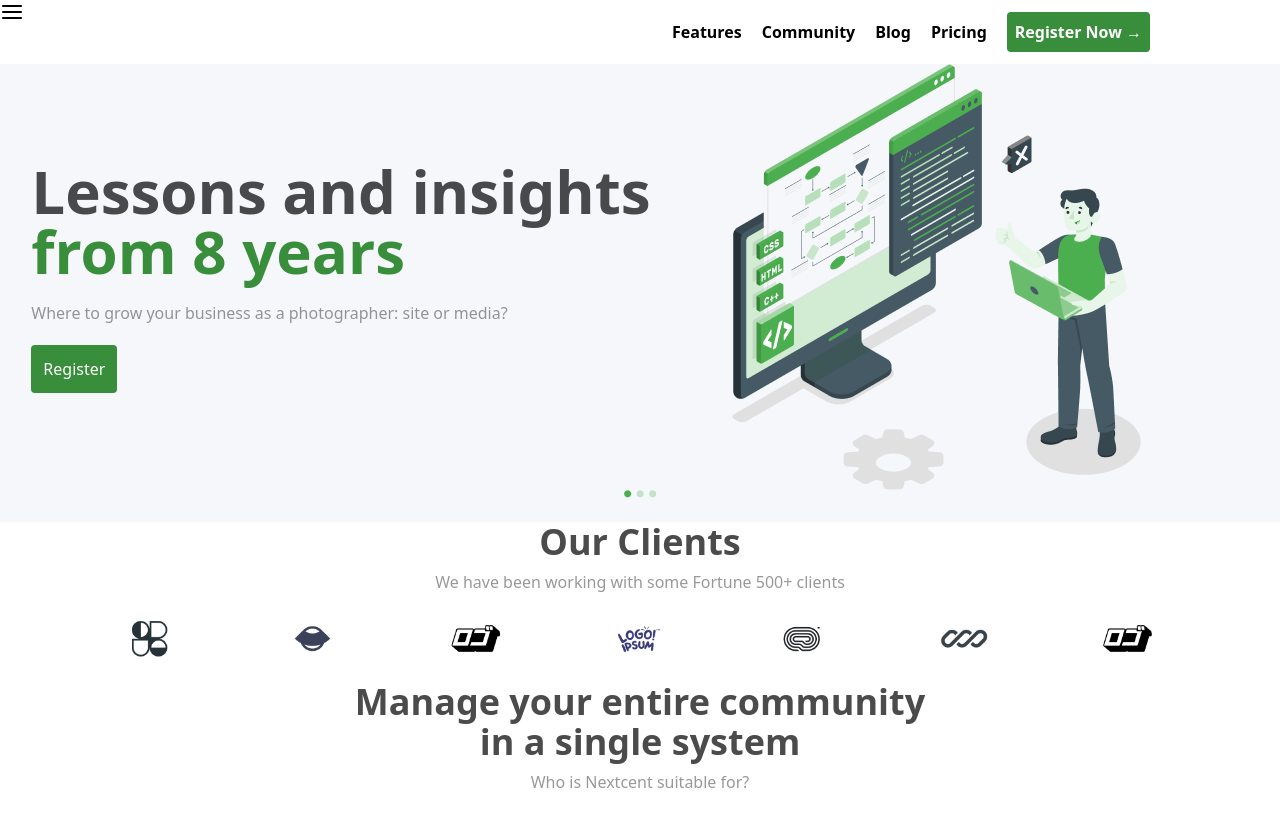
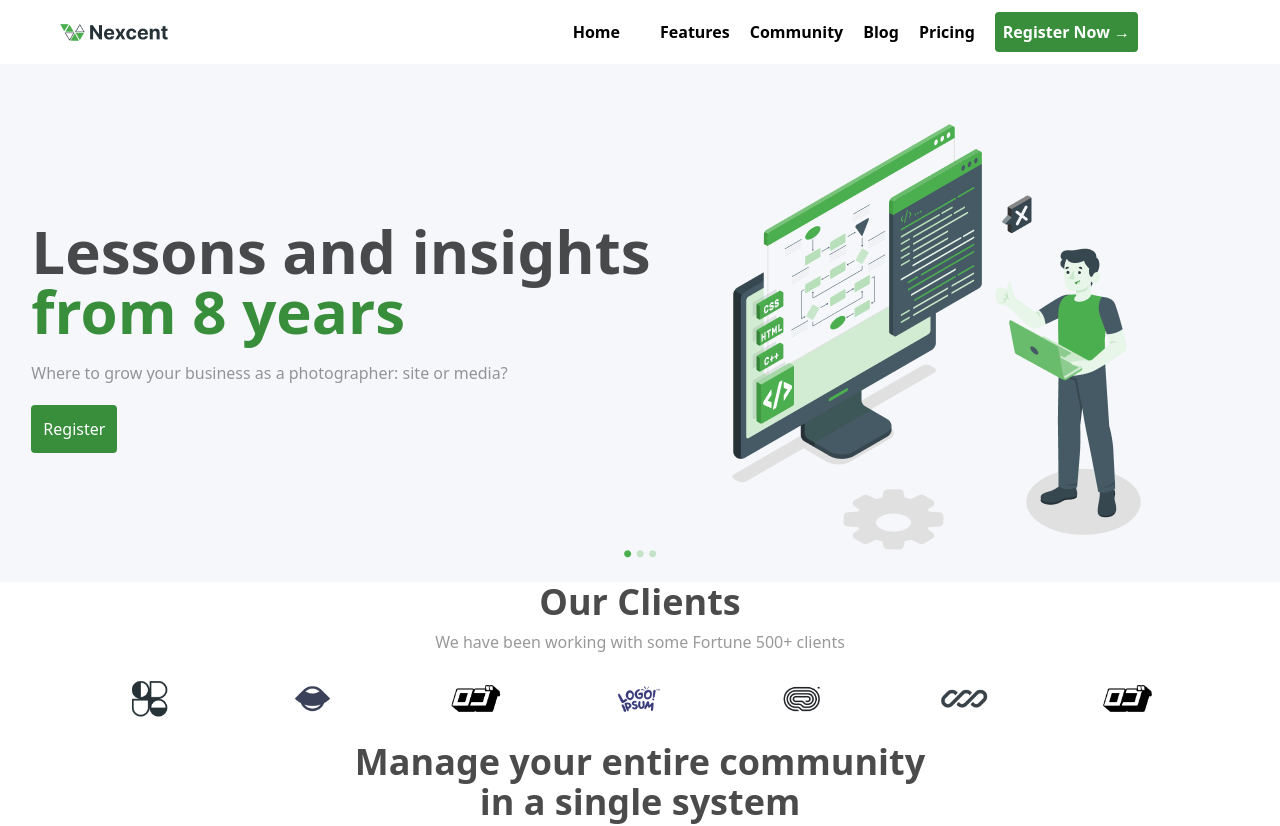
Before and after one commit to GodpeaceKs/Landing-page-Nexcent, a website: page index.html in a window 1280 px wide. Shown: the top 826 px of the page. Drawn offline with Linux system fonts and the light colour scheme.

Commit message:
responsive s4

```diff
--- a/index.html
+++ b/index.html
@@ -9,17 +9,17 @@
 <body>
    <main class="w-screen overflow-x-hidden">
     <header class="flex justify-between text-xs sm:text-sm lg:text-base">
-        <div>
+        <div class="sm:hidden">
             <svg xmlns="http://www.w3.org/2000/svg" width="24" height="24" viewBox="0 0 24 24" fill="none" stroke="#000000" stroke-width="2" stroke-linecap="round" stroke-linejoin="round"><line x1="3" y1="12" x2="21" y2="12"></line><line x1="3" y1="6" x2="21" y2="6"></line><line x1="3" y1="18" x2="21" y2="18"></line></svg>
         </div>
         <div class="flex w-1/2 gap-25 md:justify-between mx-0 md:mx-10 md:my-3 items-center">
-            <div class="hidden sm:ml-2 md:ml-5">
+            <div class="hidden sm:block sm:ml-2 md:ml-5">
                 <!--Logo-->
                 <a href="#">
                     <img src="./src/assets/images/Logo (1).png" alt="logo">
                 </a>
             </div>
-            <div class="hidden sm:font-semibold">
+            <div class="hidden sm:block font-semibold">
                 Home
             </div>
         </div>
@@ -38,7 +38,7 @@
         </div>
     </header>
     <section class="bg-[#F5F7FA] flex flex-col items-center mx-auto w-screen ">
-        <div class="items-center flex gap-20">
+        <div class="items-center flex gap-20 mt-15">
             <div class="flex flex-col ml-6">
                 <div class="items-center">
                     <h1 class="text-4xl sm:text-6xl font-bold"> <span class="opacity-70">Lessons and insights</span> <br>
@@ -80,7 +80,7 @@
             Who is Nextcent suitable for?
         </p>
     </div>
-    <div class="grid grid-cols-1 gap-8 sm:grid-cols-2 lg:grid-cols-3 my-10 place-items-center">
+    <div class="grid grid-cols-1 gap-8 sm:grid-cols-2 lg:grid-cols-3 my-10 place-items-center 2xl:px-20">
         <div class="shadow-xl w-2xs flex flex-col items-center rounded-sm">
             <img src="./src/assets/images/Icon (2).png" alt="icon1" class="mt-8">
             <h2 class="text-3xl font-bold opacity-70 mt-2">Membership</h2>
@@ -255,7 +255,7 @@
                 how our community are increasing their membership income and lot's more.
             </p>
         </div>
-        <div class="grid grid-cols-1 lg:grid-cols-2 lg:gap-5 xl:grid-cols-3 mt-10 items-center gap-10 xl:w-screen">
+        <div class="grid grid-cols-1 lg:grid-cols-2 lg:gap-5 xl:grid-cols-3 mt-10 items-center gap-10 xl:w-screen xl:px-10 2xl:px-20">
             <div class="flex flex-col w-max sm:items-center md:ml-20 lg:ml-0 xl:-ml-20 ml-5">
                 <div class="w-max relative z-0">
                     <img src="./src/assets/images/image 18 (1).png" alt="" class="w-3/4 sm:w-85 sm:h-auto ml-9">
```
Also changed, not shown: src/css/output.css.
